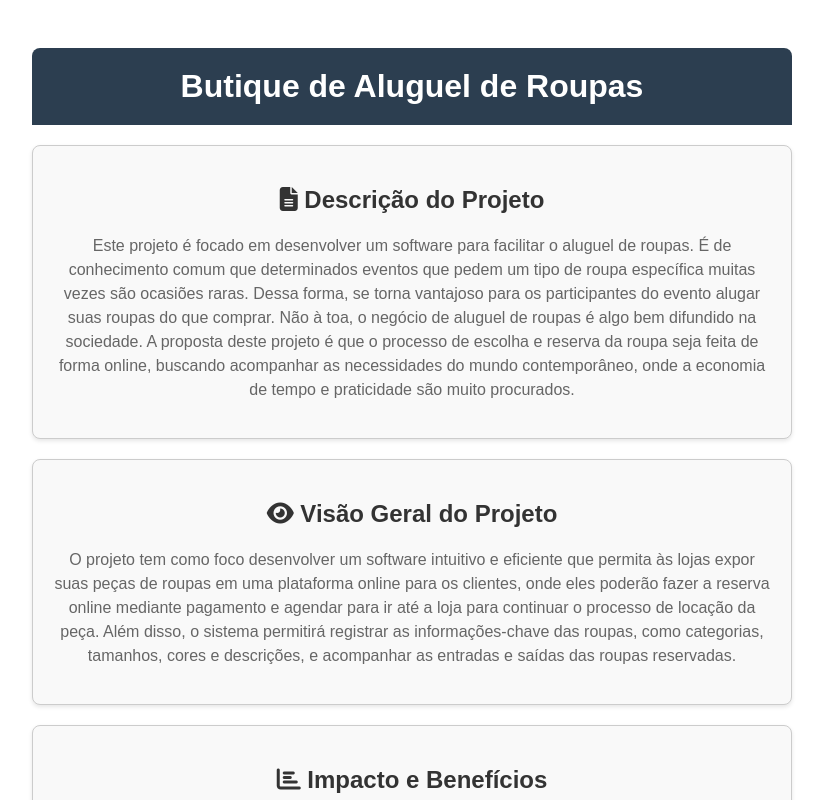
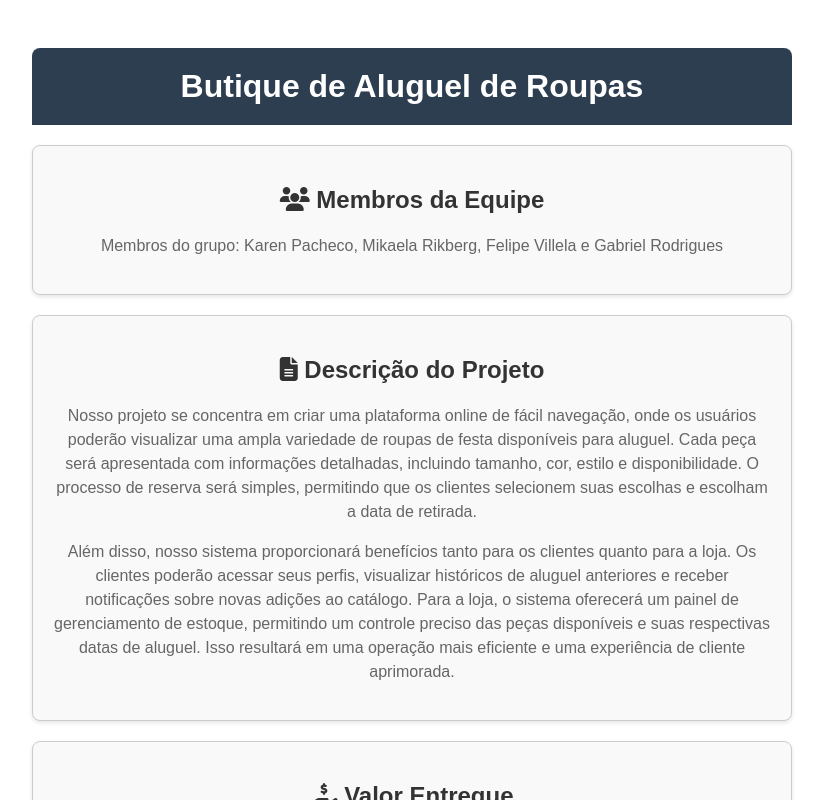
Before and after one commit to mikasa42/butique_aluguel_de_roupas, a Vue app in the folder front-end/: page / in a window 1280 px wide. Shown: the top 800 px of the page, without its empty margins (228-1051 px from the left). Built offline with nearby package versions, Linux system fonts and the light colour scheme; the HTML template or start-up script is replaced by a standard one.

Commit message:
Alterações de layout e texto

```diff
--- a/front-end/src/App.vue
+++ b/front-end/src/App.vue
@@ -3,25 +3,26 @@
     <header>
       <h1>{{ pageTitle }}</h1>
     </header>
+    <section class="section team-members">
+      <h2><i class="fas fa-users"></i> Membros da Equipe</h2>
+      <p>{{ teamMembers }}</p>
+    </section>
     <section class="section project-description">
       <h2> <i class="fas fa-file-alt"> </i> Descrição do Projeto</h2>
       <p>{{ projectDescription }}</p>
+      <p>{{ projectOverview }}</p>
     </section>
-    <section class="section project-overview">
+    <!-- <section class="section project-overview">
       <h2><i class="fas fa-eye"> </i> Visão Geral do Projeto</h2>
       <p>{{ projectOverview }}</p>
     </section>
     <section class="section project-impact">
       <h2><i class="fas fa-chart-bar"></i> Impacto e Benefícios</h2>
       <p>{{ projectImpact }}</p>
-    </section>
+    </section> -->
     <section class="section project-value">
       <h2><i class="fa-solid fa-hand-holding-dollar"></i> Valor Entregue</h2>
       <p>{{ projectValue }}</p>
-    </section>
-    <section class="section team-members">
-      <h2><i class="fas fa-users"></i> Membros da Equipe</h2>
-      <p>{{ teamMembers }}</p>
     </section>
     <footer>
       <p>&copy; 2023 Butique. Todos os direitos reservados.</p>
@@ -35,8 +36,8 @@ export default {
   data() {
     return {
       pageTitle: 'Butique de Aluguel de Roupas',
-      projectDescription: "Este projeto é focado em desenvolver um software para facilitar o aluguel de roupas. É de conhecimento comum que determinados eventos que pedem um tipo de roupa específica muitas vezes são ocasiões raras. Dessa forma, se torna vantajoso para os participantes do evento alugar suas roupas do que comprar. Não à toa, o negócio de aluguel de roupas é algo bem difundido na sociedade. A proposta deste projeto é que o processo de escolha e reserva da roupa seja feita de forma online, buscando acompanhar as necessidades do mundo contemporâneo, onde a economia de tempo e praticidade são muito procurados.",
-      projectOverview: "O projeto tem como foco desenvolver um software intuitivo e eficiente que permita às lojas expor suas peças de roupas em uma plataforma online para os clientes, onde eles poderão fazer a reserva online mediante pagamento e agendar para ir até a loja para continuar o processo de locação da peça. Além disso, o sistema permitirá registrar as informações-chave das roupas, como categorias, tamanhos, cores e descrições, e acompanhar as entradas e saídas das roupas reservadas.",
+      projectDescription: "Nosso projeto se concentra em criar uma plataforma online de fácil navegação, onde os usuários poderão visualizar uma ampla variedade de roupas de festa disponíveis para aluguel. Cada peça será apresentada com informações detalhadas, incluindo tamanho, cor, estilo e disponibilidade. O processo de reserva será simples, permitindo que os clientes selecionem suas escolhas e escolham a data de retirada.",
+      projectOverview: "Além disso, nosso sistema proporcionará benefícios tanto para os clientes quanto para a loja. Os clientes poderão acessar seus perfis, visualizar históricos de aluguel anteriores e receber notificações sobre novas adições ao catálogo. Para a loja, o sistema oferecerá um painel de gerenciamento de estoque, permitindo um controle preciso das peças disponíveis e suas respectivas datas de aluguel. Isso resultará em uma operação mais eficiente e uma experiência de cliente aprimorada.",
       projectImpact: "Ao implementar esse sistema de aluguel de roupas online, espera-se que a loja de roupas otimize suas operações, evite perdas por falta ou excesso de estoque, conflitos de datas e reservas. Além disso, espera-se que o atendimento aos clientes seja mais eficiente e ágil.",
       projectValue: "A proposta de valor é economizar tempo para os clientes. Com uma plataforma intuitiva, os usuários poderão visualizar facilmente um catálogo diversificado de roupas de festa disponíveis para aluguel. Isso permite que eles encontrem a peça perfeita de forma conveniente, economizando tempo e esforço na busca por roupas para eventos especiais. Além disso, o sistema oferecerá um processo de reserva simplificado, permitindo que os clientes assegurem suas escolhas com antecedência, minimizando conflitos de datas e garantindo que tenham a roupa ideal para seus momentos especiais.",
       teamMembers: "Membros do grupo: Karen Pacheco, Mikaela Rikberg, Felipe Villela e Gabriel Rodrigues"
```
